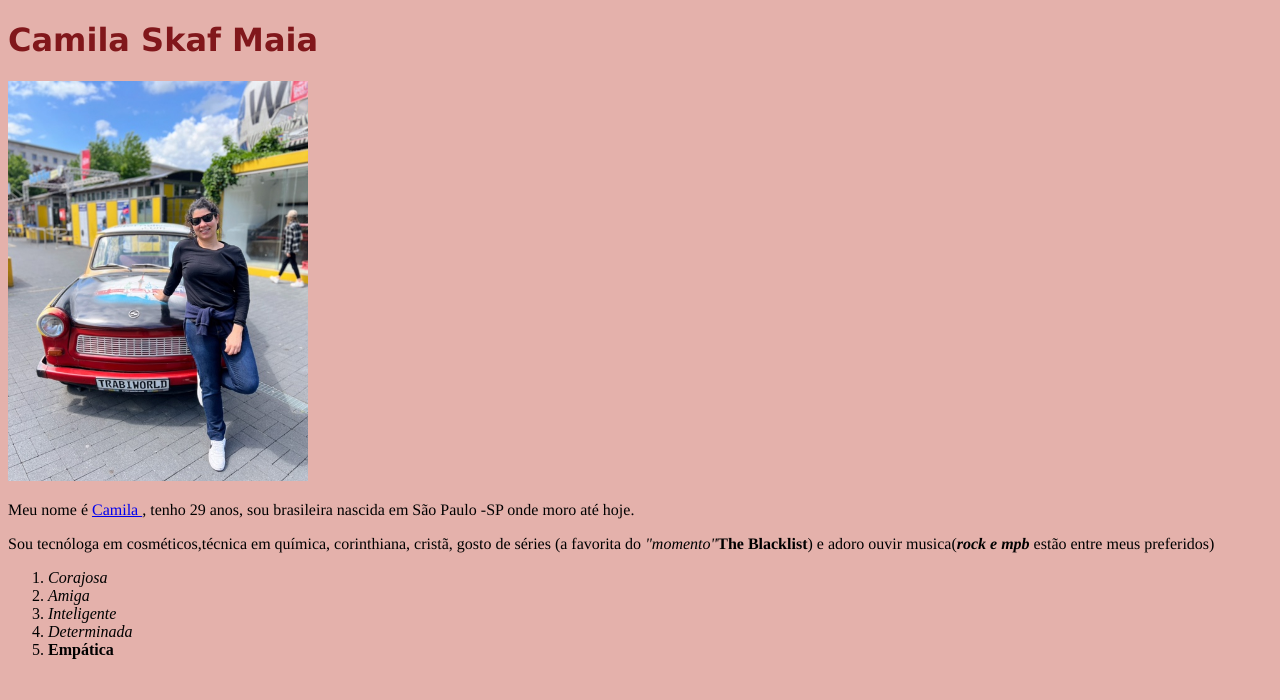
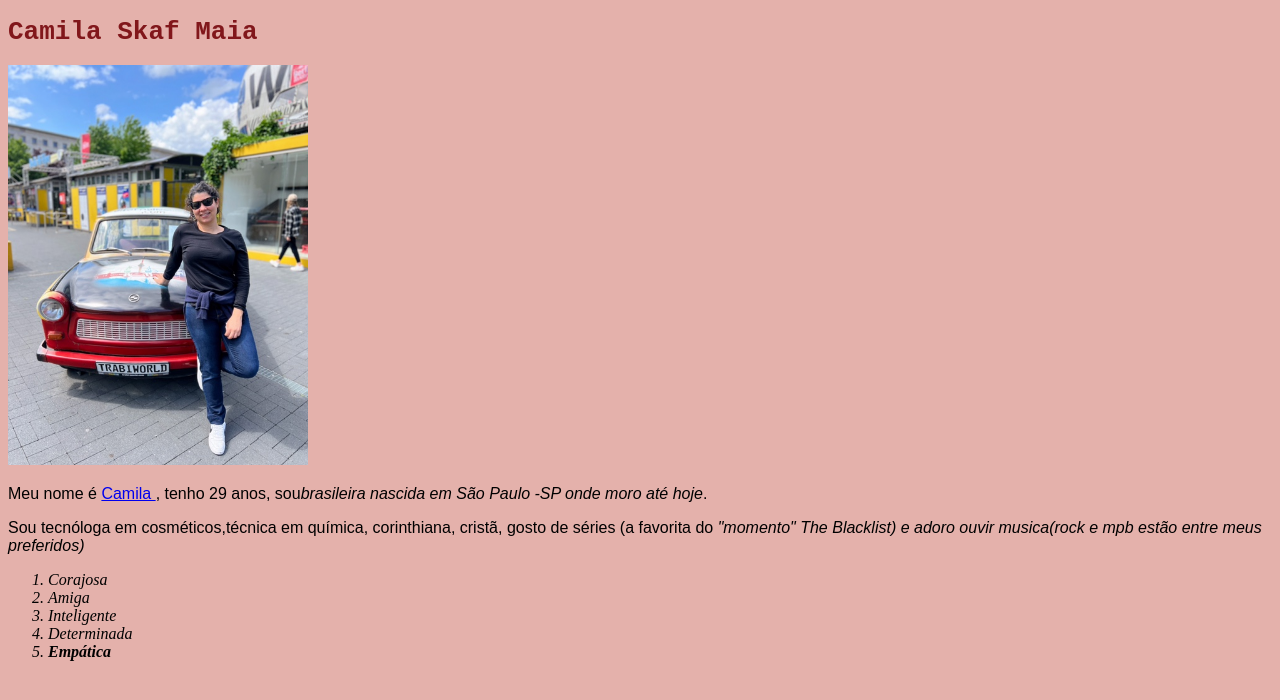
Before and after one commit to camilaskaf/camilaskaf, a plain HTML site: page index.html in a window 1280 px wide. Drawn offline with Linux system fonts and the light colour scheme.

Commit message:
crição do arquivo css

```diff
--- a/index.html
+++ b/index.html
@@ -1,34 +1,19 @@
 <!DOCTYPE html>
 <html lang="en">
-<head>
+ <head>
     <meta charset="UTF-8">
     <meta http-equiv="X-UA-Compatible" content="IE=edge">
     <meta name="viewport" content="width=device-width, initial-scale=1.0">
     <title>Document</title>
-    <style>
-        body{
-            background-color: #e4b1ab;
-        }
-
-        h1{
-            color: #81171b;
-            font-family: Verdana;
-        }
-
-        p{
-            font-family: Times;
-        }
-
-
-    </style>
-</head>
-<body>
+    <link rel="stylesheet" href="style.css">
+ </head>
+ <body>
     <h1>Camila Skaf Maia</h1>
 
     <img src="./foto/perfil.JPG" width="300px"  alt="Essa foto,vou tirada em uma viagem recente que mudou minha vida e meu modo de me ver.">
 
-     <p> Meu nome é <a href="#Camila">Camila </a>, tenho 29 anos, sou brasileira nascida em São Paulo -SP onde moro até hoje.</p>
-     <p> Sou tecnóloga em cosméticos,técnica em química, corinthiana, cristã, gosto de séries (a favorita do <em>"momento"</em><strong>The Blacklist</strong>) e adoro ouvir musica(<strong><em>rock e mpb</em></strong> estão entre meus preferidos)</p>
+     <p> Meu nome é <a href="#Camila">Camila </a>, tenho 29 anos, sou<em>brasileira nascida em São Paulo -SP onde moro até hoje</em>.</p>
+     <p> Sou tecnóloga em cosméticos,técnica em química, corinthiana, cristã, gosto de séries (a favorita do <em>"momento" The Blacklist) e adoro ouvir musica(rock e mpb estão entre meus preferidos)</p>
         <a href="https://www.youtube.com/watch?v=Hf-bw4q6Pew" target="_blank"> </a>
 
      <ol>
--- /dev/null
+++ b/style.css
@@ -0,0 +1,12 @@
+body{
+    background-color: #e4b1ab;
+}
+
+h1{
+    color: #81171b;
+    font-family: monospace;
+}
+
+p{
+    font-family: Arial, Helvetica, sans-serif;
+}
```
